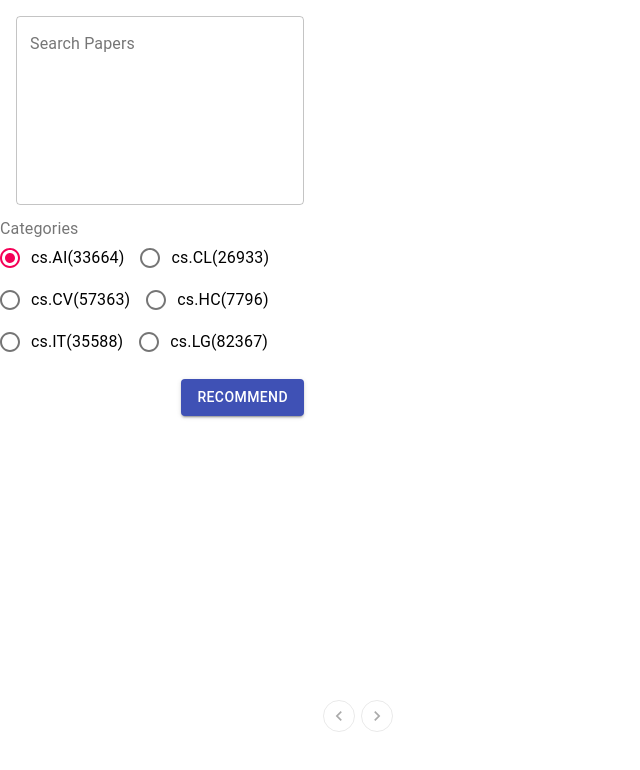
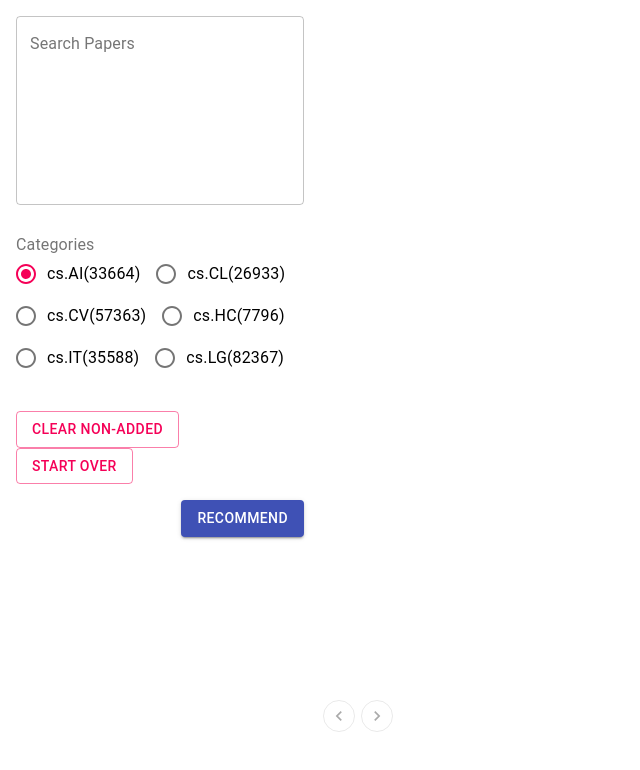
Before and after one commit to brightjade/CS492E-CiteRec, a Next.js app in the folder web/: page / in a window 1280 px wide. Shown: the top 770 px of the page, without its empty margins (0-640 px from the left). Built offline with nearby package versions, Linux system fonts and the light colour scheme.

Commit message:
[feature] clear and restart recommendataion

```diff
--- a/web/components/CategorySelection.tsx
+++ b/web/components/CategorySelection.tsx
@@ -7,6 +7,7 @@ import {
   FormControlLabel,
   RadioGroup,
   Radio,
+  Box,
 } from "@material-ui/core";
 
 const CategorySelection = observer(function Input(props) {
@@ -15,17 +16,49 @@ const CategorySelection = observer(function Input(props) {
     ui.setCategory(category);
   };
   return (
-    <FormControl component="fieldset">
-      <FormLabel component="legend">Categories</FormLabel>
-      <RadioGroup row aria-label="categories" name="categories" value={ui.category} onChange={onChange}>
-        <FormControlLabel value="AI" control={<Radio />} label="cs.AI(33664)" />
-        <FormControlLabel value="CL" control={<Radio />} label="cs.CL(26933)" />
-        <FormControlLabel value="CV" control={<Radio />} label="cs.CV(57363)" />
-        <FormControlLabel value="HC" control={<Radio />} label="cs.HC(7796)" />
-        <FormControlLabel value="IT" control={<Radio />} label="cs.IT(35588)" />
-        <FormControlLabel value="LG" control={<Radio />} label="cs.LG(82367)" />
-      </RadioGroup>
-    </FormControl>
+    <Box p={2}>
+      <FormControl component="fieldset">
+        <FormLabel component="legend">Categories</FormLabel>
+        <RadioGroup
+          row
+          aria-label="categories"
+          name="categories"
+          value={ui.category}
+          onChange={onChange}
+        >
+          <FormControlLabel
+            value="AI"
+            control={<Radio />}
+            label="cs.AI(33664)"
+          />
+          <FormControlLabel
+            value="CL"
+            control={<Radio />}
+            label="cs.CL(26933)"
+          />
+          <FormControlLabel
+            value="CV"
+            control={<Radio />}
+            label="cs.CV(57363)"
+          />
+          <FormControlLabel
+            value="HC"
+            control={<Radio />}
+            label="cs.HC(7796)"
+          />
+          <FormControlLabel
+            value="IT"
+            control={<Radio />}
+            label="cs.IT(35588)"
+          />
+          <FormControlLabel
+            value="LG"
+            control={<Radio />}
+            label="cs.LG(82367)"
+          />
+        </RadioGroup>
+      </FormControl>
+    </Box>
   );
 });
 
--- a/web/pages/index.tsx
+++ b/web/pages/index.tsx
@@ -41,12 +41,12 @@ const Home = observer(function Home() {
       const original = ui.k;
       ui.setK((papers.extraPages + papers.pageCount) * papers.pageSize);
       console.log(`exceeded: ${original}`);
-      onRecommend(original);
+      onRecommend();
     }
   };
 
   // handles recommendation button (API CALL)
-  const onRecommend = (original) => {
+  const onRecommend = () => {
     if (ui.selectedText === "") {
       alert("You must input text for recommendations.");
     } else if (ui.selectedText.length <= 10) {
@@ -55,7 +55,7 @@ const Home = observer(function Home() {
       );
     } else {
       ui.setLoading(true);
-      papers.getPapers(ui, original);
+      papers.getPapers(ui);
     }
   };
 
@@ -68,8 +68,30 @@ const Home = observer(function Home() {
         {/* Radio buttons for choosing category */}
         <CategorySelection />
 
-        <Box m={2}>
+        <Box component="span" display="block" m={2}>
+          <Grid container direction="row" justify="space-between">
+            <Box component="div" display="inline" pr={2}>
+              <Button
+                onClick={() => papers.clearDeselected()}
+                color="secondary"
+                variant="outlined"
+              >
+                Clear Non-Added
+              </Button>
+            </Box>
+            <Box component="div" display="inline">
+              <Button
+                onClick={() => papers.drop()}
+                variant="outlined"
+                color="secondary"
+              >
+                Start Over
+              </Button>
+            </Box>
+          </Grid>
+
           <Grid container justify="flex-end">
+            <Box pt={2}>
               {ui.loading ? (
                 <Button
                   variant="contained"
@@ -83,11 +105,12 @@ const Home = observer(function Home() {
                 <Button
                   variant="contained"
                   color="primary"
-                onClick={() => onRecommend(0)}
+                  onClick={onRecommend}
                 >
                   Recommend
                 </Button>
               )}
+            </Box>
           </Grid>
         </Box>
       </Grid>
--- a/web/stores/PaperStore.tsx
+++ b/web/stores/PaperStore.tsx
@@ -99,7 +99,7 @@ export class PaperStore {
     makeObservable(this);
   }
 
-  @action getPapers(ui: UIStore, original: number) {
+  @action getPapers(ui: UIStore) {
     axios
       // .post(`http://icarus-env.eba-ypad3uwi.us-east-2.elasticbeanstalk.com/api/recommend_papers`, {
       .post(`http://localhost:8080/api/recommend_papers`, {
@@ -114,7 +114,7 @@ export class PaperStore {
         // papers.clearRecommendations();
 
         // add query
-        if (original == 0) {
+        if (this.papers.length == 0) {
           this.addQuery(
             "0", // reserve ID#0 for query vector
             res.data[0].text,
@@ -125,9 +125,9 @@ export class PaperStore {
         }
 
         // add recommended papers to the list
-        res.data.slice(original + 1).map((dict, idx) => {
+        res.data.slice(this.papers.length + 1).map((dict, idx) => {
           this.recommendPaper(
-            (idx + original + 1).toString(),
+            (idx + this.papers.length + 1).toString(),
             dict.pid,
             dict.authors,
             dict.title,
@@ -261,6 +261,15 @@ export class PaperStore {
     );
   }
 
+  @action clearDeselected() {
+    let selected = this.papers.filter(
+      (paper) =>
+        paper.status == PaperStatus.Added || paper.status == PaperStatus.Query
+    );
+    console.log(selected);
+    this.papers = selected;
+  }
+
   @action togglePaper(id: string) {
     let paperIndex = this.papers.findIndex((value) => value.id === id);
     // console.log(paperIndex);
@@ -312,6 +321,7 @@ export class PaperStore {
     embedding,
     abstract
   ) {
+    if (this.papers.findIndex((paper) => paper.pid === pid) == -1)
       this.papers.push(
         new Paper(
           this,
```
Lines whose indentation alone changed are shown as unchanged.
